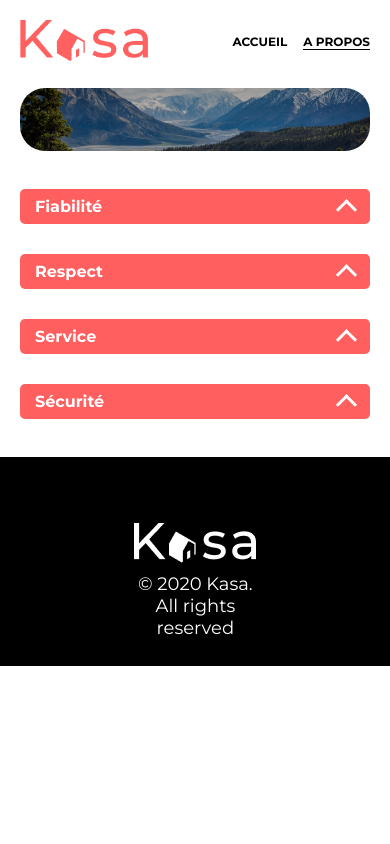
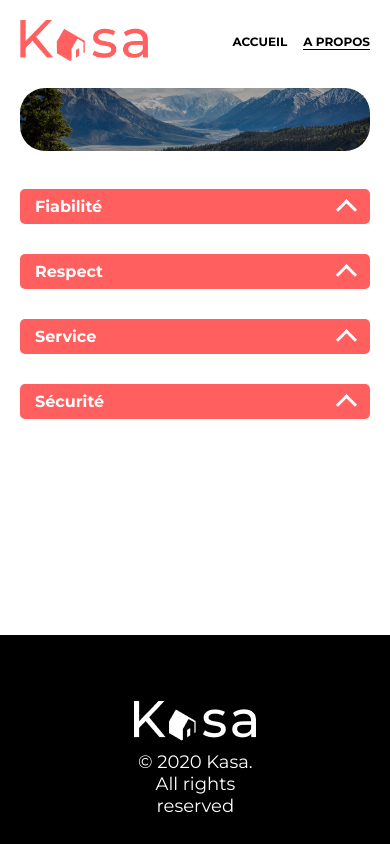
Before and after one commit to MaximeTTS/kasa, a React (Create React App) app: page /about in a window 390 px wide. Built offline with nearby package versions, Linux system fonts and the light colour scheme; the HTML template or start-up script is replaced by a standard one.

Commit message:
Added header - footer - main directly to App.tsx and added app-body to keep the footer at the bottom of the page.

```diff
--- a/src/App.tsx
+++ b/src/App.tsx
@@ -1,23 +1,30 @@
-import React, { FunctionComponent } from 'react'
-import './_App.scss'
-import { BrowserRouter as Router, Routes, Route } from 'react-router-dom'
-import Home from './pages/Home'
-import About from './pages/About'
-import Logement from './pages/Logement'
-import NotFoundPage from './pages/NotFoundPage'
+import React, { FunctionComponent } from "react";
+import "./_App.scss";
+import { BrowserRouter as Router, Routes, Route } from "react-router-dom";
+import Home from "./pages/Home";
+import About from "./pages/About";
+import Logement from "./pages/Logement";
+import NotFoundPage from "./pages/NotFoundPage";
+import Footer from "./components/footer/Footer";
+import Header from "./components/header/Header";
 
 const App: FunctionComponent = () => {
   return (
-    // Utilise BrowserRouter pour englober les Routes
-    <Router>
-      <Routes>
-        <Route path='/' element={<Home />} /> {/* Route pour la page d'accueil */}
-        <Route path='/about' element={<About />} /> {/* Route pour la page À Propos */}
-        <Route path='/logement/:slugId' element={<Logement />} /> {/* Route pour la page Logement */}
-        <Route path='*' element={<NotFoundPage />} /> {/* Route pour les chemins non trouvés */}
-      </Routes>
-    </Router>
-  )
-}
+    <div className="app-body">
+      <Router>
+        <Header />
+        <main>
+          <Routes>
+            <Route path="/" element={<Home />} /> {/* Route pour la page d'accueil */}
+            <Route path="/about" element={<About />} /> {/* Route pour la page À Propos */}
+            <Route path="/logement/:slugId" element={<Logement />} /> {/* Route pour la page Logement */}
+            <Route path="*" element={<NotFoundPage />} /> {/* Route pour les chemins non trouvés */}
+          </Routes>
+        </main>
+        <Footer />
+      </Router>
+    </div>
+  );
+};
 
-export default App
+export default App;
--- a/src/components/header/_Header.scss
+++ b/src/components/header/_Header.scss
@@ -1,6 +1,6 @@
 .header {
   display: flex;
-  justify-content: space-between;
+  justify-content: space-between !important;
   align-items: center;
   margin: auto;
   padding-top: 45px;
@@ -41,4 +41,8 @@
   @media (min-width: 1024px) and (max-width: 1300px) {
     margin: 0 35px;
   }
+
+  @media (min-width: 1300px) {
+    gap: 65vh;
+  }
 }
--- a/src/pages/About.tsx
+++ b/src/pages/About.tsx
@@ -1,15 +1,11 @@
 import React from "react";
 import Collapse from "../components/collapse/Collapse";
-import Footer from "../components/footer/Footer";
-import Header from "../components/header/Header";
 import Banner from "../components/banner/Banner";
 import banner__about from "../img/banner/about_banner.png";
 
 const About: React.FC = () => {
   return (
-    <body>
-      <Header />
-      <main>
+    <>
       <Banner imageSrc={banner__about} altText="Bannière page à propos" className="about" />
       <div className="about__container">
         <Collapse
@@ -36,9 +32,7 @@ const About: React.FC = () => {
             Nous organisons également des ateliers sur la sécurité domestique pour nos hôtes."
         />
       </div>
-      </main>
-      <Footer />
-    </body>
+    </>
   );
 };
 
--- a/src/pages/Home.tsx
+++ b/src/pages/Home.tsx
@@ -1,16 +1,12 @@
 import React from "react";
 import Card from "../components/card/Card";
 import logements from "../data/logements.json";
-import Footer from "../components/footer/Footer";
-import Header from "../components/header/Header";
 import Banner from "../components/banner/Banner";
 import banner__home from "../img/banner/home_banner.png";
 
 const Home: React.FC = () => {
   return (
     <>
-      <Header />
-      <main>
       <Banner imageSrc={banner__home} altText="Bannière page d'accueil" title="Chez vous, partout ailleurs" className="home" />
       <div className="gallery">
         {logements.map((logement) => {
@@ -25,8 +21,6 @@ const Home: React.FC = () => {
           );
         })}
       </div>
-      </main>
-      <Footer />
     </>
   );
 };
--- a/src/pages/Logement.tsx
+++ b/src/pages/Logement.tsx
@@ -1,41 +1,44 @@
-import React from 'react'
-import { useParams } from 'react-router-dom'
-import logements from '../data/logements.json'
-import Carousel from '../components/carrousel/CarrouselImage'
-import LogementText from '../components/carrousel/CarrouselText'
-import Collapse from '../components/collapse/Collapse'
-import Footer from '../components/footer/Footer'
-import Header from '../components/header/Header'
-import Error from '../pages/NotFoundPage'
+import React from "react";
+import { useParams } from "react-router-dom";
+import logements from "../data/logements.json";
+import Carousel from "../components/carrousel/CarrouselImage";
+import LogementText from "../components/carrousel/CarrouselText";
+import Collapse from "../components/collapse/Collapse";
+import Error from "../pages/NotFoundPage";
 
 const Logement: React.FC = () => {
   // Récupérer l'identifiant du logement depuis l'URL
-  const { slugId } = useParams<{ slugId?: string }>()
+  const { slugId } = useParams<{ slugId?: string }>();
   // Extraire l'ID du logement depuis le slugId
-  const id = slugId?.split('-').pop()
+  const id = slugId?.split("-").pop();
 
   // Trouver le logement correspondant dans la liste des logements
-  const logement = id ? logements.find((logement) => logement.id === id) : null
+  const logement = id ? logements.find((logement) => logement.id === id) : null;
 
   if (!logement) {
     return (
       <>
         <Error />
       </>
-    )
+    );
   }
 
   return (
-    <body>
-      <Header />
-      <main>
-        <div className='section__logement'>
+    <>
+      <div className="section__logement">
         <Carousel images={logement.pictures} />
-          <LogementText title={logement.title} hostName={`${logement.host.name}`} hostPicture={logement.host.picture} location={logement.location} tags={logement.tags} rating={parseInt(logement.rating, 10)} />
-          <div className='section__collapse'>
-            <Collapse title='Description' content={logement.description} />
+        <LogementText
+          title={logement.title}
+          hostName={`${logement.host.name}`}
+          hostPicture={logement.host.picture}
+          location={logement.location}
+          tags={logement.tags}
+          rating={parseInt(logement.rating, 10)}
+        />
+        <div className="section__collapse">
+          <Collapse title="Description" content={logement.description} />
           <Collapse
-              title='Équipements'
+            title="Équipements"
             content={
               <div>
                 {logement.equipments.map((equipement, index) => (
@@ -46,10 +49,8 @@ const Logement: React.FC = () => {
           />
         </div>
       </div>
-      </main>
-      <Footer />
-    </body>
-  )
-}
+    </>
+  );
+};
 
-export default Logement
+export default Logement;
--- a/src/pages/NotFoundPage.tsx
+++ b/src/pages/NotFoundPage.tsx
@@ -1,25 +1,19 @@
 // Dans un fichier nommé ErrorPage.tsx
-import React from 'react'
-import { Link } from 'react-router-dom'
-import Footer from '../components/footer/Footer'
-import Header from '../components/header/Header'
+import React from "react";
+import { Link } from "react-router-dom";
 
 const NotFoundPage: React.FC = () => {
   return (
-    <body>
-      <Header />
-      <main>
-        <div className='error__div'>
-          <h1 className='error__h1'>404</h1>
-          <p className='error__message'>Oups! La page que vous demandez n'existe pas.</p>
-          <Link to='/' className='error__link'>
-            Retourner sur la page d’accueil
-          </Link>
-        </div>
-      </main>
-      <Footer />
-    </body>
-  )
-}
+    <>
+      <div className="error__div">
+        <h1 className="error__h1">404</h1>
+        <p className="error__message">Oups! La page que vous demandez n'existe pas.</p>
+        <Link to="/" className="error__link">
+          Retourner sur la page d’accueil
+        </Link>
+      </div>
+    </>
+  );
+};
 
-export default NotFoundPage
+export default NotFoundPage;
--- a/src/styles/_Base.scss
+++ b/src/styles/_Base.scss
@@ -3,7 +3,17 @@
   margin: 0;
   padding: 0;
   box-sizing: border-box;
-  font-family: 'Montserrat', sans-serif;
+  font-family: "Montserrat", sans-serif;
+}
+
+.app-body {
+  display: flex;
+  flex-direction: column;
+  min-height: 100vh;
+}
+
+main {
+  flex-grow: 1;
 }
 
 @media (max-width: 479px) {
```
Lines whose indentation alone changed are shown as unchanged.
